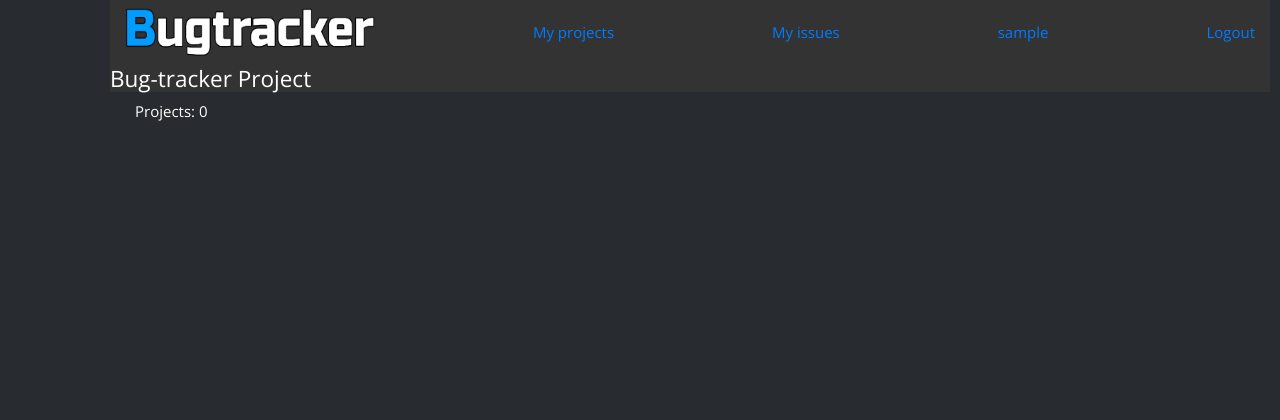
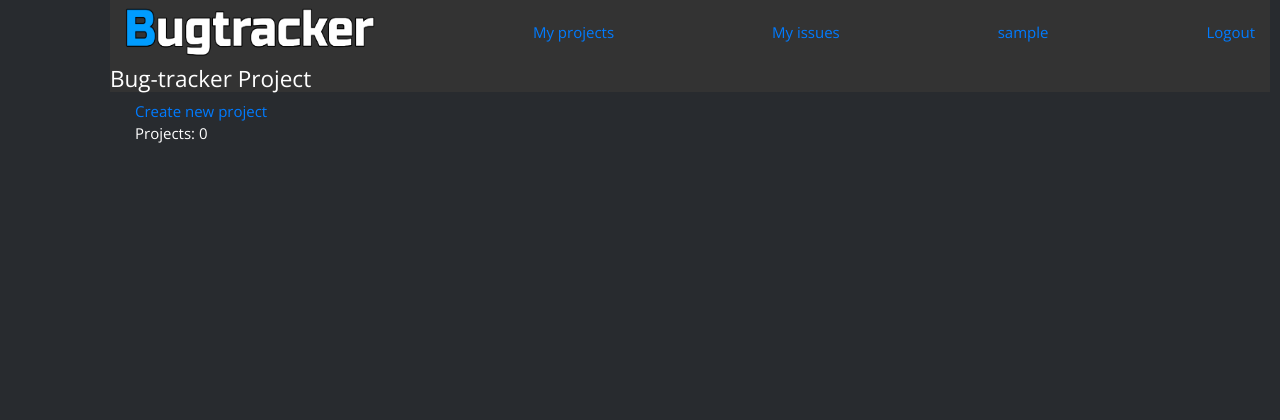
Before and after one commit to lookandhate/Bugtracker, a Flask app: template templates/user_projects.html in a window 1280 px wide. Shown: the top 420 px of the page. Run offline with Flask 2, Linux system fonts and the light colour scheme; a user stored in the database is signed in; tables that the repository leaves empty hold one stand-in row (values such as "Sample post"); the template is opened without the code that fills it: most values are stand-ins (such as "Sample title", 1, 10 or a date in 2020); parts of the project's set-up code (start-up, migrations or seed data) failed here and were passed over; some libraries are stand-ins or nearby versions.

Commit message:
create project href

```diff
--- a/templates/user_projects.html
+++ b/templates/user_projects.html
@@ -1,6 +1,7 @@
 {% extends "base.html" %}
 {% block content %}
 <div class="project-block">
+  <a href="/project/new"> Create new project</a>
   <div class=total-projects"> Projects: {{ user.projects|length }} </div>
     {% for project in user.projects %}
       <div class="project-element">
```
